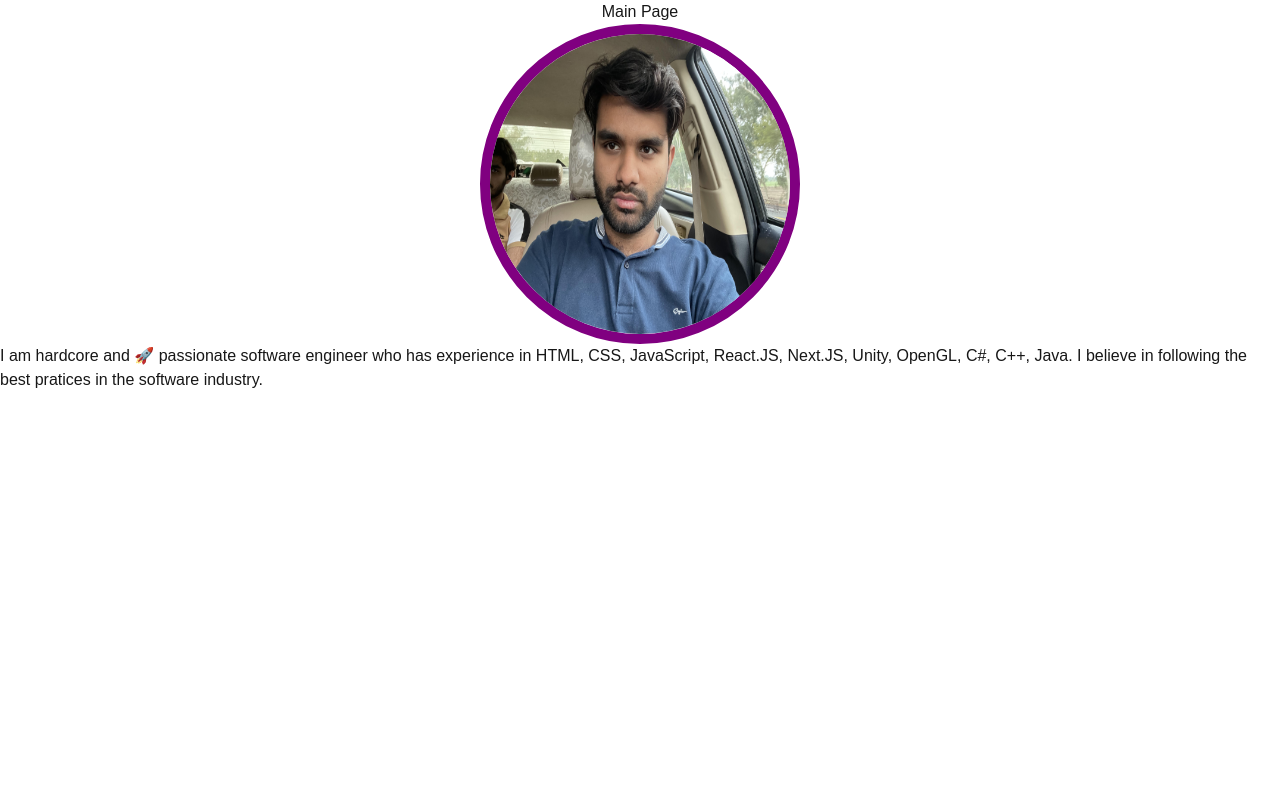
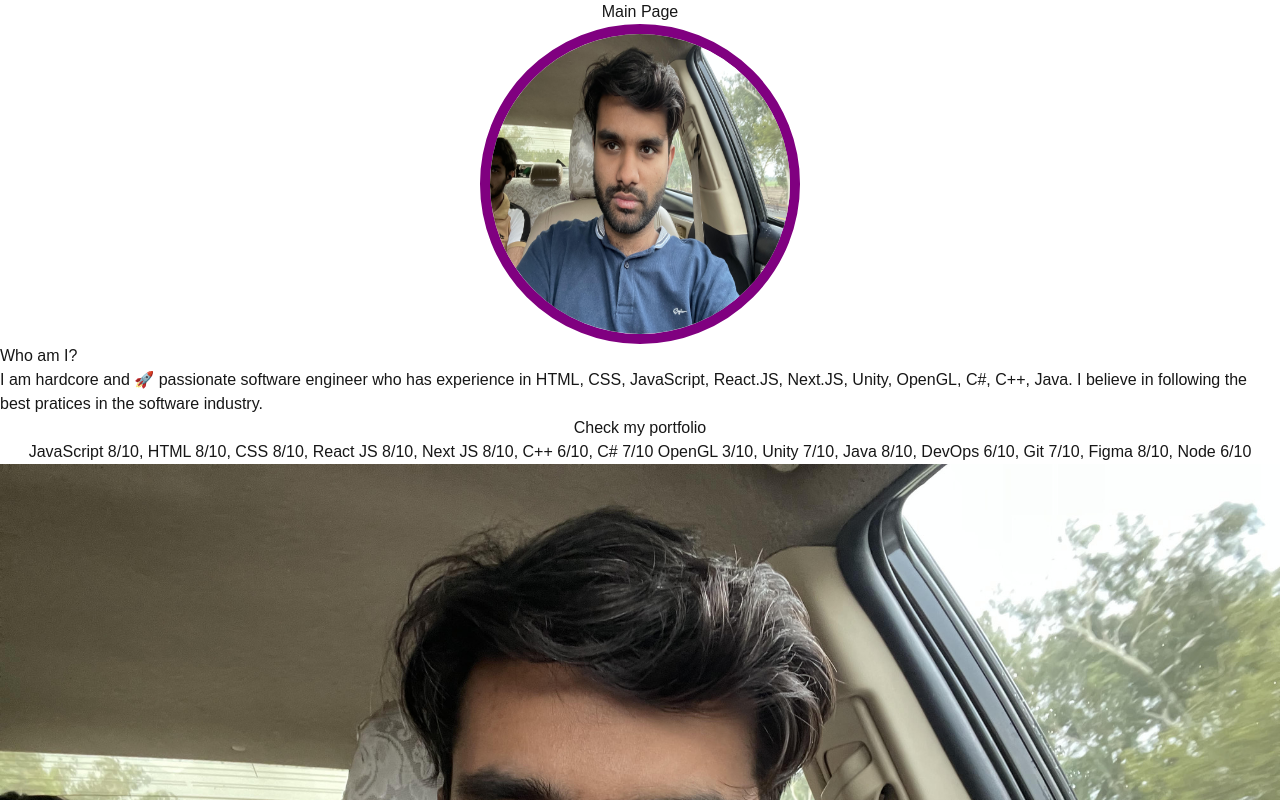
Before and after one commit to Msohaib-maker/Mine-Portfolio, a Next.js app: page /main in a window 1280 px wide. Shown: the top 800 px of the page. Built offline with nearby package versions, Linux system fonts and the light colour scheme.

Commit message:
Main page update

```diff
--- a/src/app/main/page.tsx
+++ b/src/app/main/page.tsx
@@ -1,3 +1,5 @@
+import Link from "next/link"
+
 export default function Main(){
     return(
         <div className="flex flex-col items-center">
@@ -9,7 +11,33 @@ export default function Main(){
                 style={{ borderWidth: '10px', borderColor: '#800080', borderStyle: 'solid' }}
             />
             <div className="w-120">
+                <h1>Who am I?</h1>
             <h2>I am hardcore and 🚀 passionate software engineer who has experience in HTML, CSS, JavaScript, React.JS, Next.JS, Unity, OpenGL, C#, C++, Java. I believe in following the best pratices in the software industry. </h2>
+            </div>
+            <Link href="/portfolio">
+                <button>Check my portfolio</button>
+            </Link>
+
+            <h1>
+                JavaScript 8/10,
+                HTML 8/10,
+                CSS 8/10,
+                React JS 8/10,
+                Next JS 8/10,
+                C++ 6/10,
+                C# 7/10
+                OpenGL 3/10,
+                Unity 7/10,
+                Java 8/10,
+                DevOps 6/10,
+                Git 7/10,
+                Figma 8/10,
+                Node 6/10
+            </h1>
+
+            <div>
+                <img src="/images/avatar.jpg"/>
+                <img src="/images/avatar.jpg"/>
             </div>
 
         </div>
```
